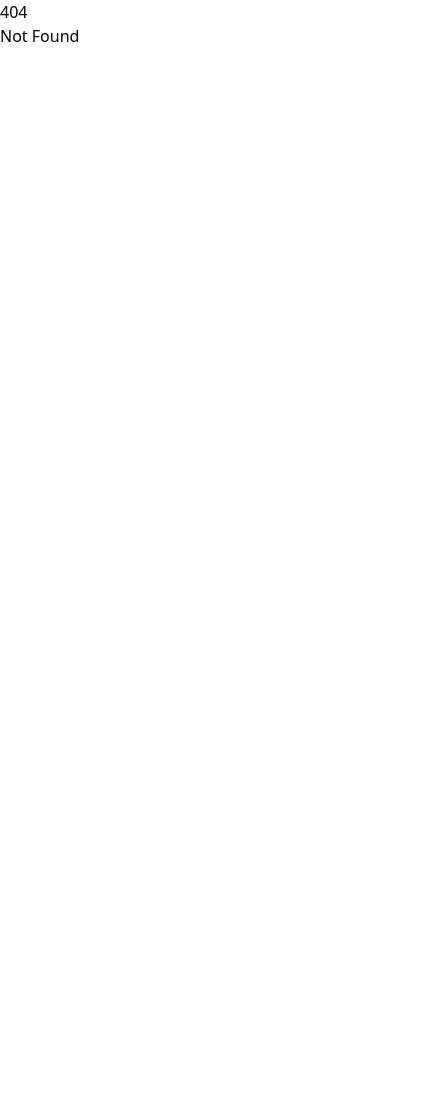
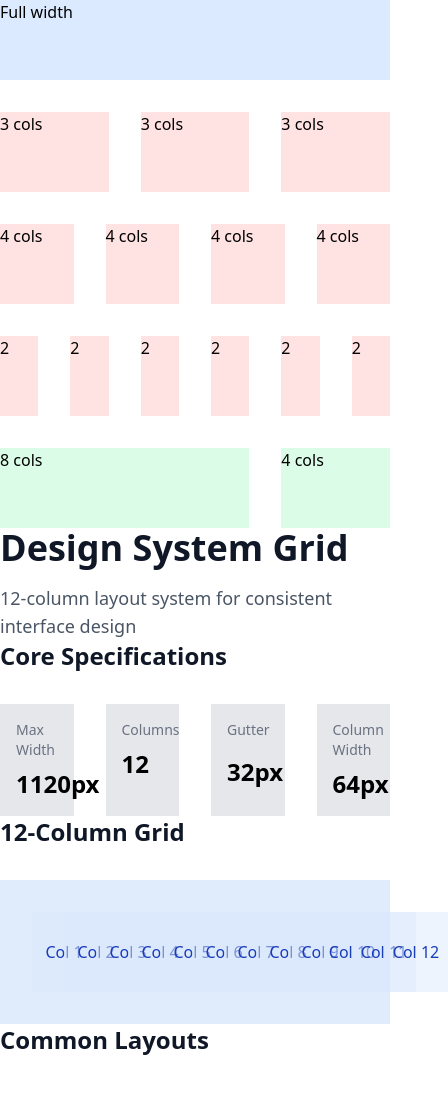
Before and after one commit to ThomasHoryn/team-tempo, a SvelteKit app in the folder frontend/: page /design-system in a window 390 px wide. Before the commit this address had no page. Shown: the top 1093 px of the page, 448 px wide, since content can reach past the window. Before the commit the page ends 844 px from the top, so only its background shows below. Built offline with nearby package versions, Linux system fonts and the light colour scheme.

Commit message:
Implement responsive grid system and layout for design system page

```diff
--- a/frontend/src/app.css
+++ b/frontend/src/app.css
@@ -1 +1,50 @@
 @import "tailwindcss";
+@theme {
+  /* Grid Configuration */
+  --grid-column-width: 64px;
+  --grid-gutter-width: 32px;
+  --grid-max-width: 1120px;
+  --grid-columns: 12;
+
+  /* Calculate column width percentage */
+  --grid-column: calc(
+    (var(--grid-max-width) - (var(--grid-gutter-width) * (var(--grid-columns) - 1))) /
+    var(--grid-columns)
+  );
+}
+
+@layer components {
+  /* Container */
+  .grid-container {
+    @apply mx-auto;
+    max-width: var(--grid-max-width);
+  }
+
+  /* Base Grid */
+  .grid-system {
+    @apply grid gap-[var(--grid-gutter-width)];
+    grid-template-columns: repeat(var(--grid-columns), minmax(0, 1fr));
+  }
+
+  /* Column Spans */
+  .grid-col {
+    @apply min-h-[1px]; /* Prevent collapsing */
+    grid-column: span var(--columns);
+  }
+
+  /* Responsive Column Classes */
+  @each $i in 1 to 12 {
+    .col-span-$(i) {
+      --columns: $(i);
+    }
+  }
+
+  /* Debug Grid Overlay */
+  .debug-grid {
+    background-image: repeating-linear-gradient(
+      90deg,
+      rgba(255, 0, 0, 0.1) 0 var(--grid-column),
+      transparent var(--grid-column) calc(var(--grid-column) + var(--grid-gutter-width))
+    );
+  }
+}
--- /dev/null
+++ b/frontend/src/routes/design-system/+layout.svelte
@@ -0,0 +1,8 @@
+<script lang="ts">
+	import type { Snippet } from 'svelte';
+	import type { LayoutData } from './$types';
+
+	let { data, children }: { data: LayoutData; children: Snippet } = $props();
+</script>
+
+{@render children()}
--- /dev/null
+++ b/frontend/src/routes/design-system/+page.svelte
@@ -0,0 +1,169 @@
+ <div class="grid-container">
+  <div class="grid-system">
+    <!-- Full width column -->
+    <div class="grid-col col-span-12 h-20 bg-blue-100">Full width</div>
+
+
+    <!-- 3 equal columns -->
+    <div class="grid-col col-span-4 h-20 bg-red-100">3 cols</div>
+    <div class="grid-col col-span-4 h-20 bg-red-100">3 cols</div>
+    <div class="grid-col col-span-4 h-20 bg-red-100">3 cols</div>
+
+	<!-- 4 equal columns -->
+    <div class="grid-col col-span-3 h-20 bg-red-100">4 cols</div>
+    <div class="grid-col col-span-3 h-20 bg-red-100">4 cols</div>
+    <div class="grid-col col-span-3 h-20 bg-red-100">4 cols</div>
+    <div class="grid-col col-span-3 h-20 bg-red-100">4 cols</div>
+
+	<!-- 6 equal columns -->
+    <div class="grid-col col-span-2 h-20 bg-red-100">2</div>
+    <div class="grid-col col-span-2 h-20 bg-red-100">2</div>
+    <div class="grid-col col-span-2 h-20 bg-red-100">2</div>
+    <div class="grid-col col-span-2 h-20 bg-red-100">2</div>
+    <div class="grid-col col-span-2 h-20 bg-red-100">2</div>
+    <div class="grid-col col-span-2 h-20 bg-red-100">2</div>
+    <!-- 8+4 split -->
+    <div class="grid-col col-span-8 h-20 bg-green-100">8 cols</div>
+    <div class="grid-col col-span-4 h-20 bg-green-100">4 cols</div>
+
+
+  </div>
+</div>
+
+<div>
+	<div class="grid-container">
+		<!-- Header Section -->
+		<header class="space-y-4">
+			<h1 class="text-4xl font-bold text-gray-900">Design System Grid</h1>
+			<p class="text-lg text-gray-600">12-column layout system for consistent interface design</p>
+		</header>
+
+		<!-- Specifications Grid -->
+		<section class="space-y-8">
+			<h2 class="text-2xl font-semibold text-gray-900">Core Specifications</h2>
+			<div class="grid grid-cols-12 gap-[32px]">
+				<div class="col-span-3 p-4 bg-gray-200">
+					<dt class="text-sm text-gray-500 pb-2">Max Width</dt>
+					<dd class="text-2xl font-semibold">1120px</dd>
+				</div>
+				<div class="col-span-3 p-4 bg-gray-200">
+					<dt class="text-sm text-gray-500 pb-2">Columns</dt>
+					<dd class="text-2xl font-semibold">12</dd>
+				</div>
+				<div class="col-span-3 p-4 bg-gray-200">
+					<dt class="text-sm text-gray-500 pb-4">Gutter</dt>
+					<dd class="text-2xl font-semibold">32px</dd>
+				</div>
+				<div class="col-span-3 p-4 bg-gray-200">
+					<dt class="text-sm text-gray-500 pb-2">Column Width</dt>
+					<dd class="text-2xl font-semibold">64px</dd>
+				</div>
+			</div>
+		</section>
+
+		<!-- Base Grid Visualization -->
+		<section class="space-y-8">
+			<h2 class="text-2xl font-semibold text-gray-900">12-Column Grid</h2>
+			<div
+				class="grid grid-cols-12 gap-[32px] bg-gray-50 p-8"
+				style="background-size: calc((100% - 11 * 32px) / 12) 100%; background-image: repeating-linear-gradient(to right, rgba(0,100,255,0.1), rgba(0,100,255,0.1) 64px, transparent 64px, transparent calc(64px + 32px));"
+			>
+				{#each Array(12) as _, i}
+					<div
+						class="h-20 bg-blue-100/50 flex items-center justify-center text-blue-800 font-medium"
+						style="width: 64px;"
+					>
+						Col {i + 1}
+					</div>
+				{/each}
+			</div>
+		</section>
+
+		<!-- Layout Examples -->
+		<section class="space-y-8">
+			<h2 class="text-2xl font-semibold text-gray-900">Common Layouts</h2>
+
+			<!-- Full Width -->
+			<div class="space-y-4">
+				<h3 class="text-lg font-medium text-gray-700">Full-width (12 columns)</h3>
+				<div class="grid grid-cols-12 gap-[32px]">
+					<div class="col-span-12 h-20 bg-green-100/50 flex items-center justify-center">
+						12 Columns
+					</div>
+				</div>
+			</div>
+
+			<!-- Two Column -->
+			<div class="space-y-4">
+				<h3 class="text-lg font-medium text-gray-700">Two Column (8 + 4)</h3>
+				<div class="grid grid-cols-12 gap-[32px]">
+					<div class="col-span-8 h-20 bg-green-100/50 flex items-center justify-center">
+						8 Columns
+					</div>
+					<div class="col-span-4 h-20 bg-green-100/50 flex items-center justify-center">
+						4 Columns
+					</div>
+				</div>
+			</div>
+
+			<!-- Three Column -->
+			<div class="space-y-4">
+				<h3 class="text-lg font-medium text-gray-700">Three Column (4 + 4 + 4)</h3>
+				<div class="grid grid-cols-12 gap-[32px]">
+					{#each Array(3) as _}
+						<div class="col-span-4 h-20 bg-green-100/50 flex items-center justify-center">
+							4 Columns
+						</div>
+					{/each}
+				</div>
+			</div>
+		</section>
+
+		<!-- Responsive Behavior -->
+		<section class="space-y-8">
+			<h2 class="text-2xl font-semibold text-gray-900">Responsive Grid</h2>
+
+			<!-- Desktop -->
+			<div class="space-y-4">
+				<h3 class="text-lg font-medium text-gray-700">Desktop (≥1024px)</h3>
+				<div class="grid grid-cols-12 gap-[32px] bg-gray-50 p-4">
+					{#each Array(12) as _}
+						<div class="h-12 bg-purple-100/50" style="width: 64px;"></div>
+					{/each}
+				</div>
+			</div>
+
+			<!-- Tablet -->
+			<div class="space-y-4 lg:hidden">
+				<h3 class="text-lg font-medium text-gray-700">Tablet (768px-1023px)</h3>
+				<div class="grid grid-cols-8 gap-6 bg-gray-50 p-4">
+					{#each Array(8) as _}
+						<div class="h-12 bg-purple-100/50"></div>
+					{/each}
+				</div>
+			</div>
+
+			<!-- Mobile -->
+			<div class="space-y-4 md:hidden">
+				<h3 class="text-lg font-medium text-gray-700">Mobile (768px)</h3>
+				<div class="grid grid-cols-4 gap-4 bg-gray-50 p-4">
+					{#each Array(4) as _}
+						<div class="h-12 bg-purple-100/50"></div>
+					{/each}
+				</div>
+			</div>
+		</section>
+
+		<!-- Best Practices -->
+		<section class="prose max-w-none">
+			<h2 class="text-2xl font-semibold text-gray-900 mb-4">Implementation Guidelines</h2>
+			<ul class="space-y-2 text-gray-700">
+				<li>✓ Always use the 1120px container as the main content wrapper</li>
+				<li>✓ Maintain 32px gutters between all grid columns</li>
+				<li>✓ Align components to the 64px column widths for visual consistency</li>
+				<li>✓ Use responsive modifiers (md:, lg:) for breakpoint-specific layouts</li>
+				<li>✗ Avoid fixed widths that don't align with the 64px column increments</li>
+			</ul>
+		</section>
+	</div>
+</div>
```
